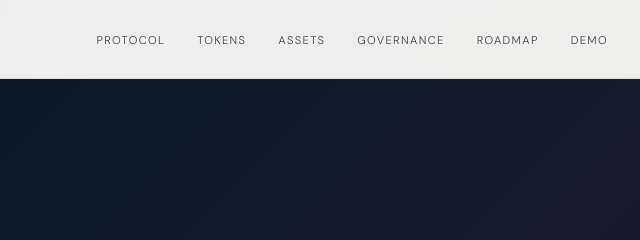
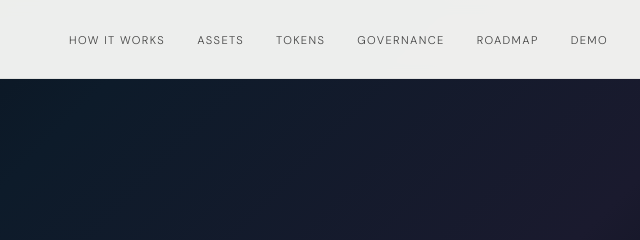
Before and after one commit to VinculumDefi/vinculum-protocol, a website: page index.html in a window 1280 px wide. Shown: the top 240 px of the page, 640-1280 px from the left. Drawn offline with nearby package versions, Linux system fonts and the light colour scheme.

Commit message:
Update index.html

```diff
--- a/index.html
+++ b/index.html
@@ -98,13 +98,13 @@
 </head>
 <body>
 
-  <!-- Nav -->
+  <!-- Navigation -->
   <nav>
     <a href="index.html" class="nav-logo">Vinculum</a>
     <ul class="nav-links">
-      <li><a href="#protocol">Protocol</a></li>
+      <li><a href="howitworks.html">How It Works</a></li>
+      <li><a href="assets.html">Assets</a></li>
       <li><a href="#tokens">Tokens</a></li>
-      <li><a href="assets.html">Assets</a></li>
       <li><a href="#governance">Governance</a></li>
       <li><a href="#roadmap">Roadmap</a></li>
       <li><a href="demo/">Demo</a></li>
```
